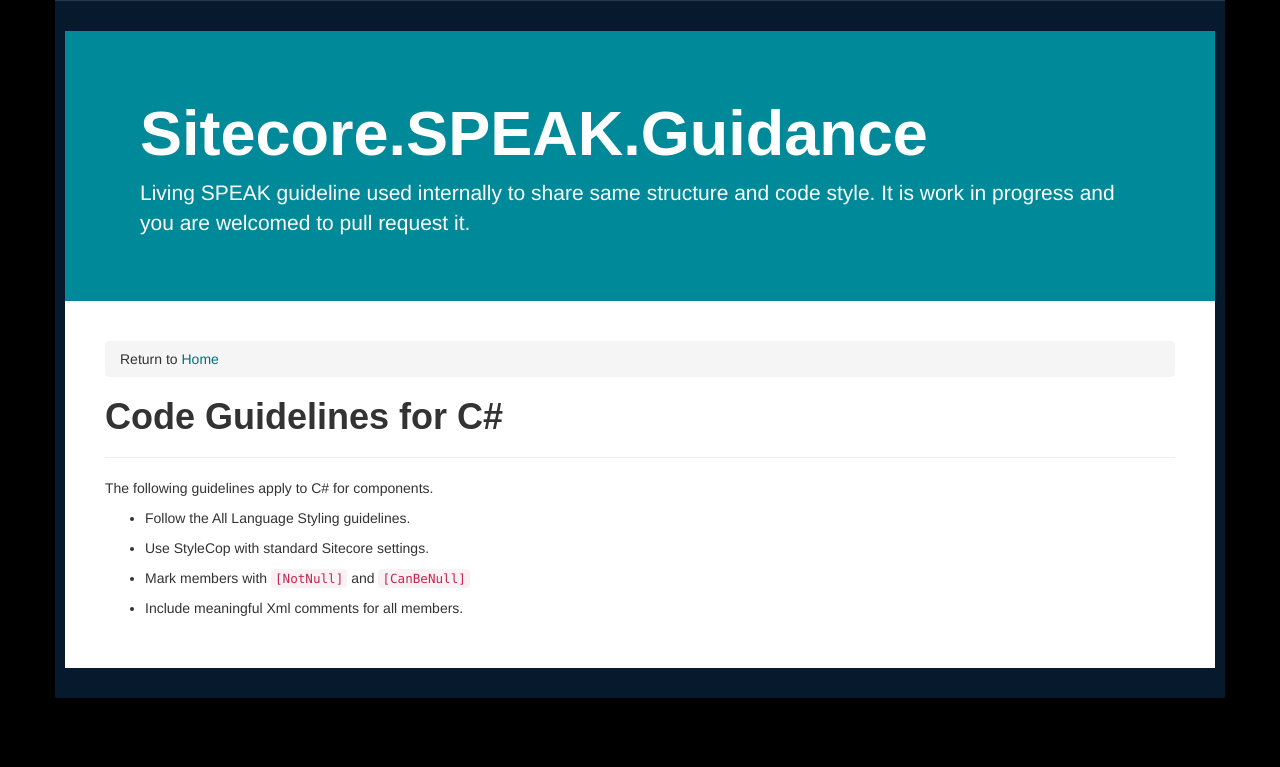
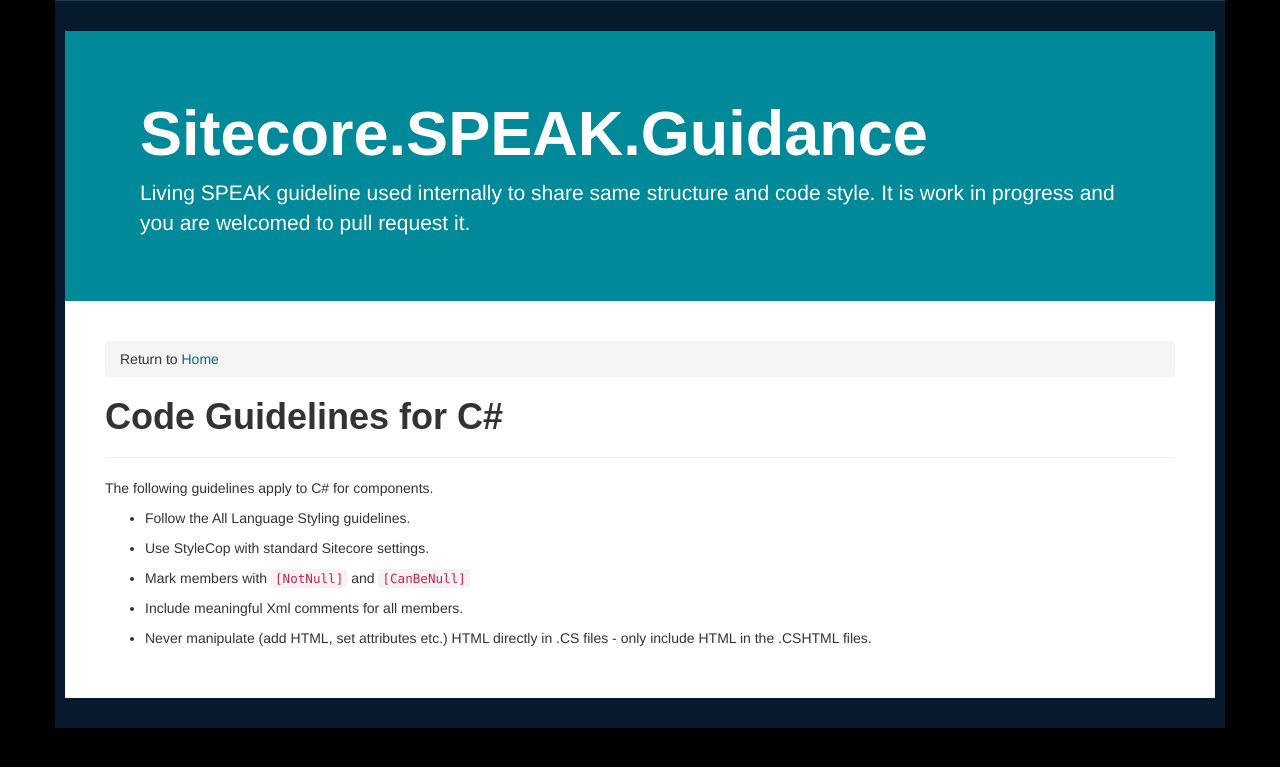
Before and after one commit to Sitecore-Community/Sitecore.Speak.Guidance, a Jekyll site: the page built from Component Development/Coding Guidelines/CSharp.md, in a window 1280 px wide. Shown: the top 767 px of the page. Built offline with Jekyll 4.4.1, drawn with Linux system fonts in a browser that asks for light colours; nearby versions of some CDN libraries; some web fonts are replaced.

Commit message:
Adding CSharp suggestion from MRN
Point out not to manipulate HTML in .cs files

```diff
--- a/Component Development/Coding Guidelines/CSharp.md
+++ b/Component Development/Coding Guidelines/CSharp.md
@@ -12,3 +12,5 @@
 - Mark members with `[NotNull]` and `[CanBeNull]`
 
 - Include meaningful Xml comments for all members.
+
+- Never manipulate (add HTML, set attributes etc.) HTML directly in .CS files - only include HTML in the .CSHTML files.
```
